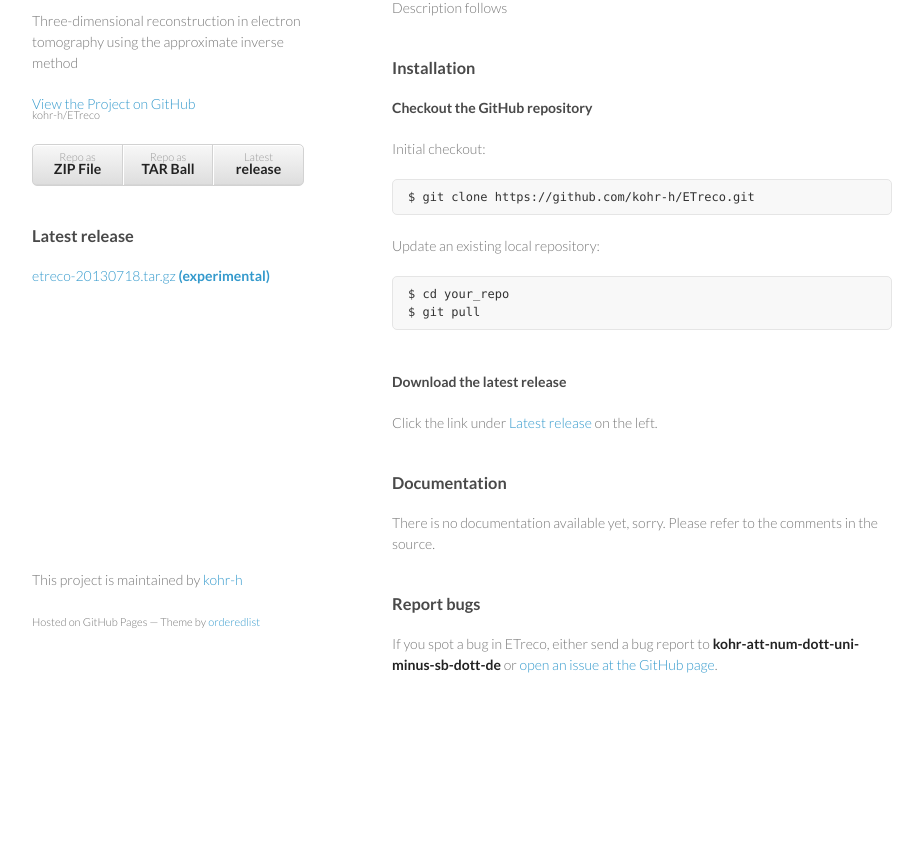
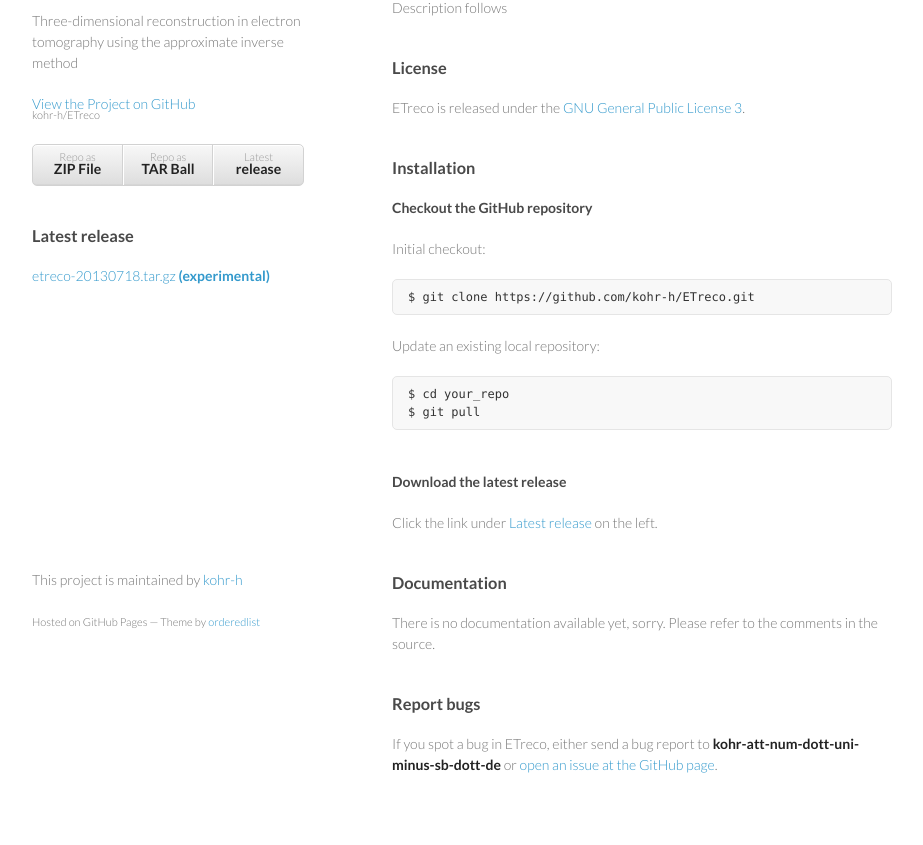
Before and after one commit to kohr-h/ETreco, a plain HTML site: page index.html in a window 1280 px wide. Shown: the part 99-944 px from the top of the page, without its empty margins (178-1101 px from the left). Before the commit the page ends 844 px from the top, so only its background shows below. Drawn offline with Linux system fonts and the light colour scheme.

Commit message:
added license info

```diff
--- a/index.html
+++ b/index.html
@@ -39,6 +39,12 @@
 <a name="project-description" class="anchor" href="#project-description"><span class="octicon octicon-link"></span></a>Project description</h3>
 
 <p>Description follows</p>
+<br>
+
+<h3>
+<a name="license" class="anchor" href="#license"><span class="octicon octicon-link"></span></a>License</h3>
+
+<p>ETreco is released under the <a href="http://www.gnu.org/licenses/gpl-3.0-standalone.html">GNU General Public License 3</a>.</p>
 <br>
 
 <h3>
```
